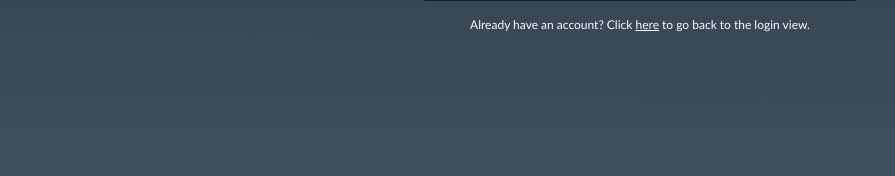
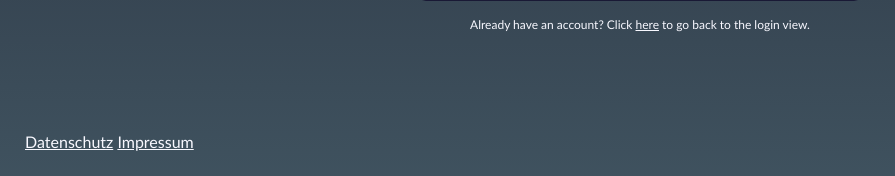
Before and after one commit to VicentBotellaFerragud/Videoflix-Application, a Django app: template videoflix/content/templates/auth/signup-view.html in a window 1280 px wide. Shown: the part 624-800 px from the top of the page, without its empty margins (0-895 px from the left). Run offline with Django 4.2, Linux system fonts and the light colour scheme; the template is opened without the code that fills it, so the values that code supplies are empty.

Commit message:
pdf datenschutz/impressum added

```diff
--- a/videoflix/static/css/style.css
+++ b/videoflix/static/css/style.css
@@ -324,6 +324,12 @@ nav h1 span {
     letter-spacing: 2.5px;
 }
 
+.datenschutz-impressum-div{
+    position: absolute;
+    left: 25px;
+    bottom: 25px;
+}
+
 /* For smartphones */
 
 @media (max-width: 520px) {
--- a/videoflix/templates/base.html
+++ b/videoflix/templates/base.html
@@ -40,6 +40,11 @@
 
     </div>
 
+    <div class="datenschutz-impressum-div">
+        <a href="{% static 'pdf\Datenschutzerklärung.pdf' %}" target="_blank">Datenschutz</a>
+        <a href="{% static 'pdf\Impressum.pdf' %}" target="_blank">Impressum</a>
+    </div>
+
 </body>
 
 </html>
```
Also changed, not shown: 2 other files.
